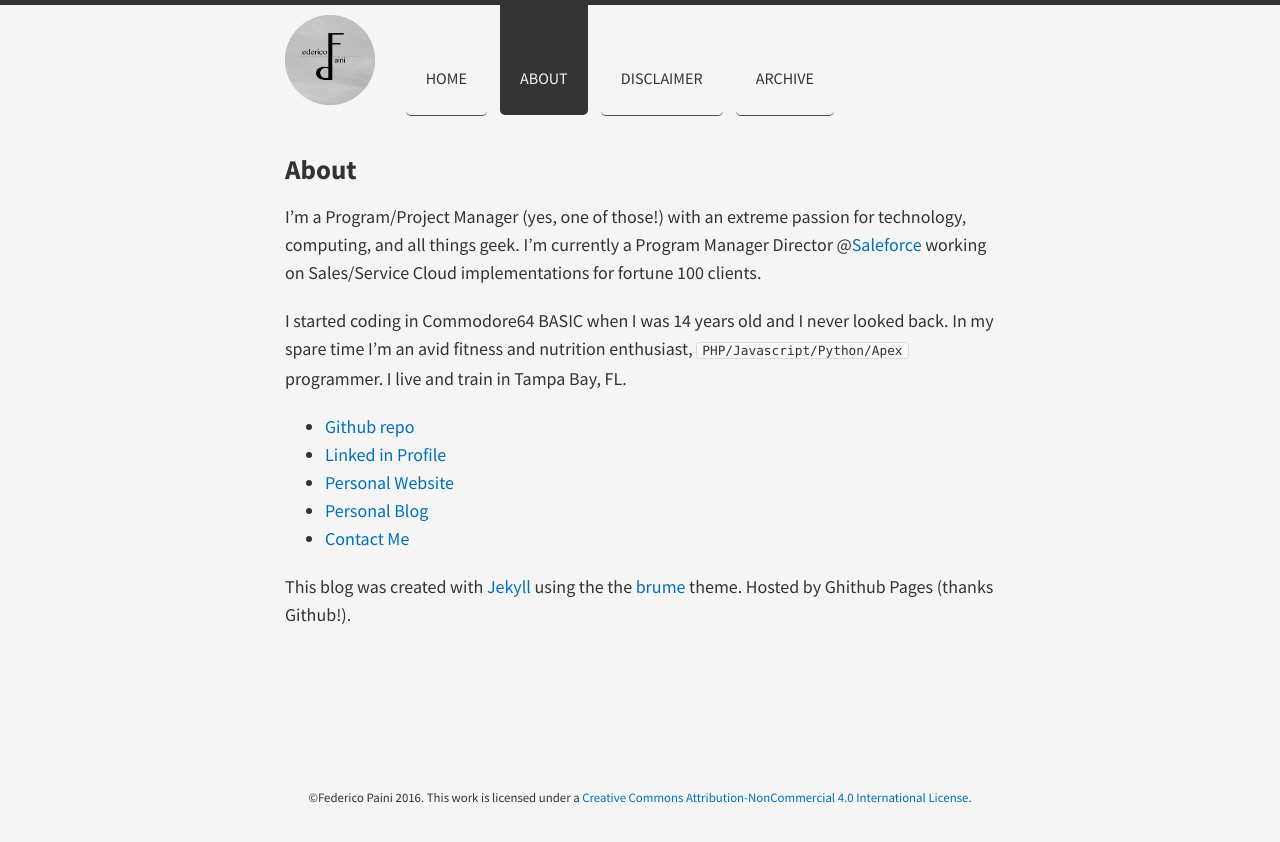
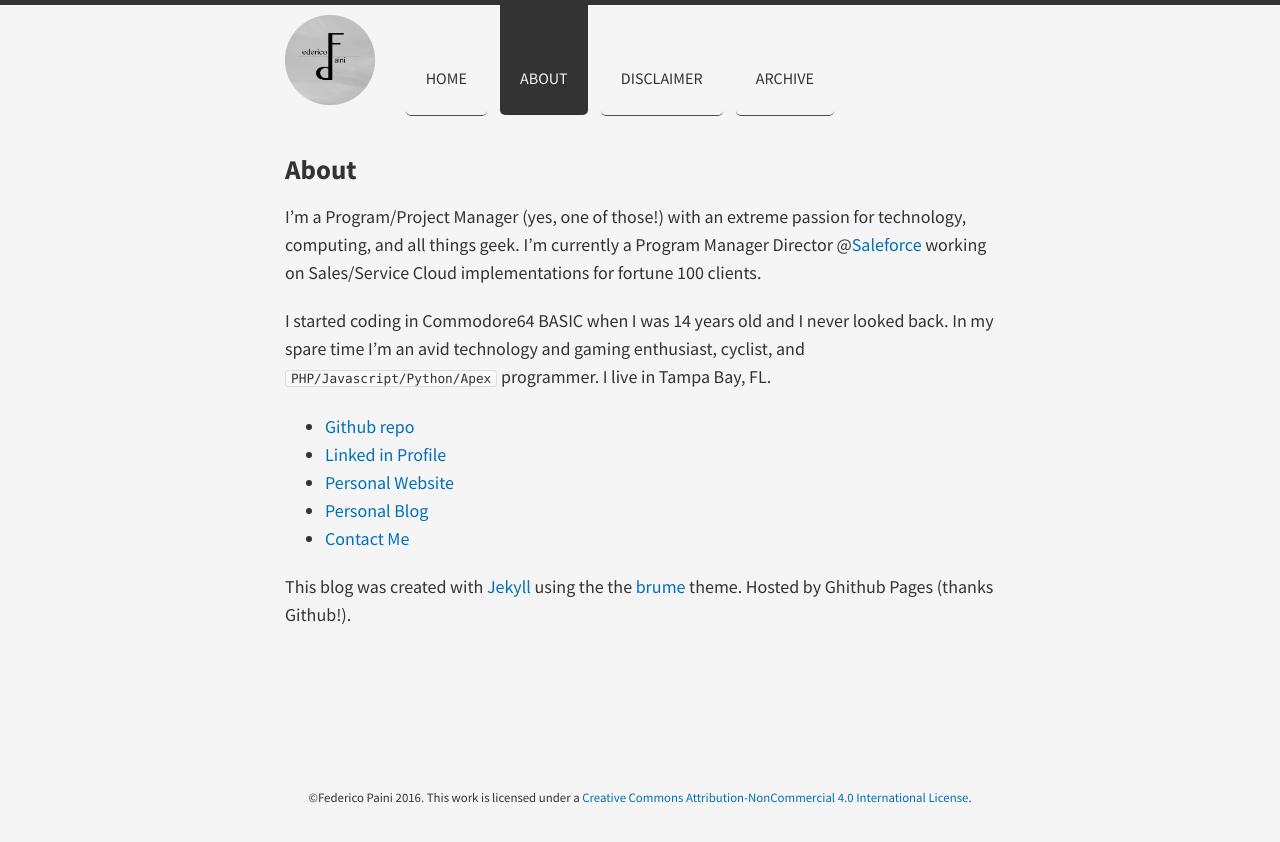
Before and after one commit to FedericoPaini/FedericoPaini.github.io, a Jekyll site: the page built from about/index.md, in a window 1280 px wide. Shown: the top 842 px of the page. Built offline with Jekyll 4.4.1, drawn with Linux system fonts in a browser that asks for light colours; nearby versions of some CDN libraries.

Commit message:
Update index.md

```diff
--- a/about/index.md
+++ b/about/index.md
@@ -3,9 +3,9 @@ layout: page
 title: About
 ---
 
-I'm a Program/Project Manager (yes, one of those!) with an extreme passion for technology, computing, and all things geek. I'm currently a Program Manager Director @[Saleforce](http://www.salesforce.com/services-training/salesforce-services/cloud-transformation.jsp) working on Sales/Service Cloud implementations for fortune 100 clients.
+I'm a Program/Project Manager (yes, one of those!) with an extreme passion for technology, computing, and all things geek. I'm currently a Program Manager Director @[Saleforce](https://www.salesforce.com/services/overview/) working on Sales/Service Cloud implementations for fortune 100 clients.
 
-I started coding in Commodore64 BASIC when I was 14 years old and I never looked back. In my spare time I'm an avid fitness and nutrition enthusiast, `PHP/Javascript/Python/Apex` programmer. I live and train in Tampa Bay, FL.
+I started coding in Commodore64 BASIC when I was 14 years old and I never looked back. In my spare time I'm an avid technology and gaming enthusiast, cyclist, and `PHP/Javascript/Python/Apex` programmer. I live in Tampa Bay, FL.
 
 * [Github repo](http://www.github.com/federicopaini)
 * [Linked in Profile](http://www.linkedin.com/in/federicopaini/)
```
